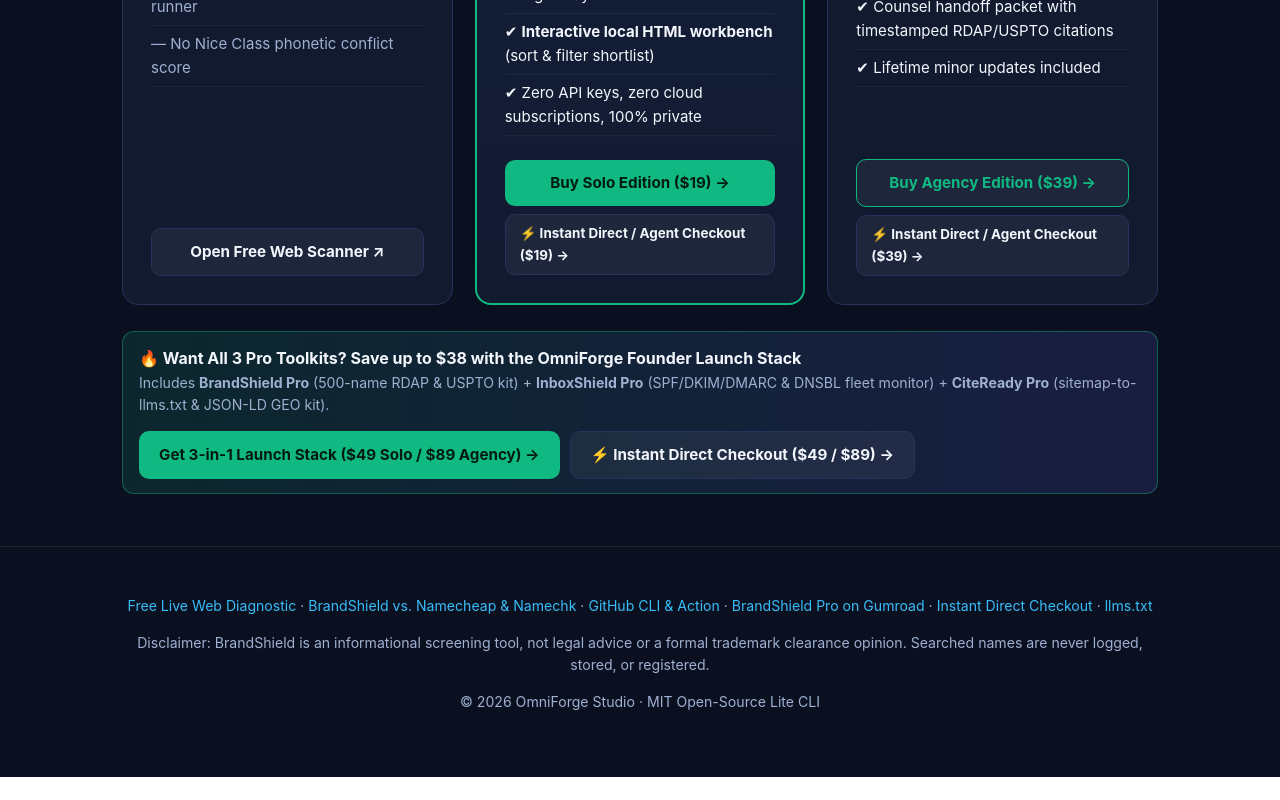
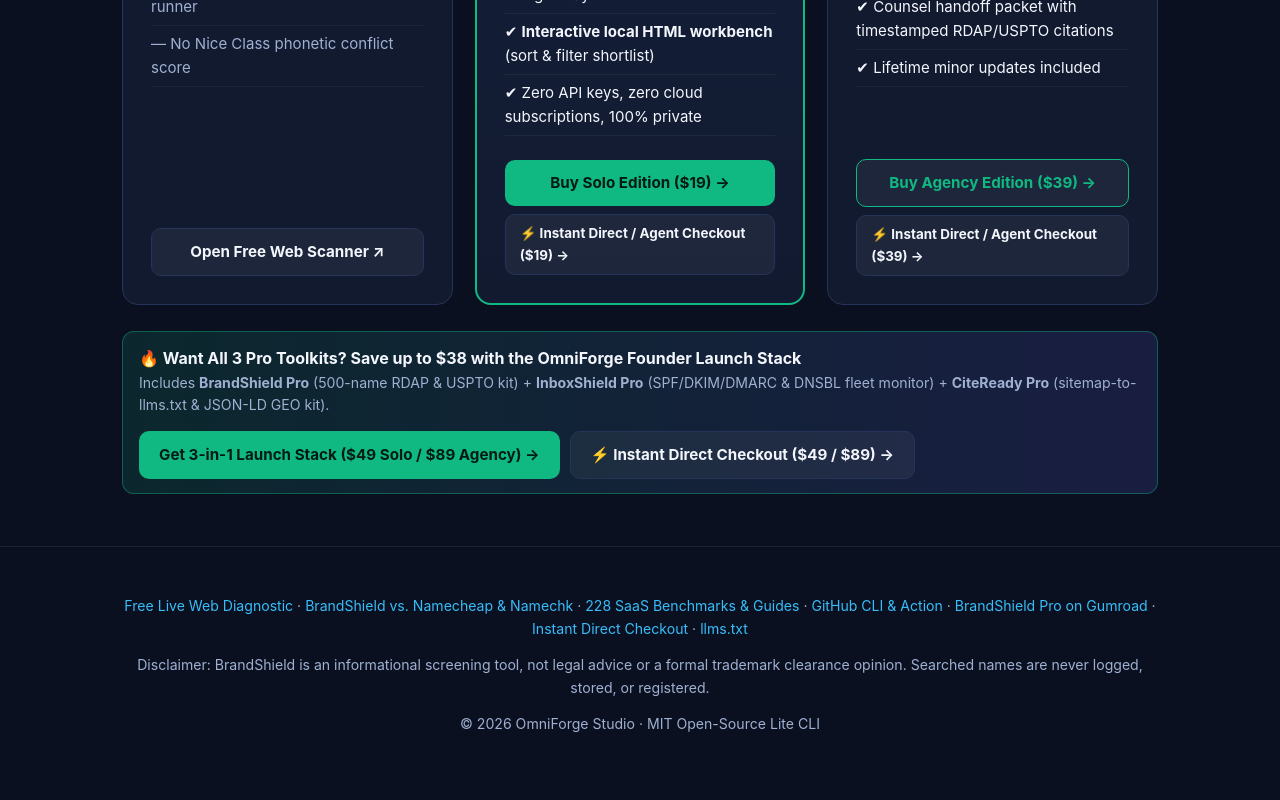
Before and after one commit to zColdWater/brandshield-cli, a website: page docs/index.html in a window 1280 px wide. Shown: the part 1877-2677 px from the top of the page. Before the commit the page ends 2654 px from the top, so only its background shows below. Drawn offline with Linux system fonts and the light colour scheme.

Commit message:
docs: cross-link 228 SaaS launch readiness benchmarks & fix guides hub

```diff
--- a/docs/index.html
+++ b/docs/index.html
@@ -480,6 +480,7 @@
       <p>
         <a href="https://brand-checker.appwrite.network">Free Live Web Diagnostic</a> ·
         <a href="./compare.html">BrandShield vs. Namecheap &amp; Namechk</a> ·
+        <a href="https://zcoldwater.github.io/launch-audit-reports/">228 SaaS Benchmarks &amp; Guides</a> ·
         <a href="https://github.com/zColdWater/brandshield-cli">GitHub CLI &amp; Action</a> ·
         <a href="https://agentarenastudi.gumroad.com/l/omniforge-brandshield">BrandShield Pro on Gumroad</a> ·
         <a href="https://omnipulse-x402.appwrite.network/checkout/brandshield">Instant Direct Checkout</a> ·
```
Also changed, not shown: README.md.
